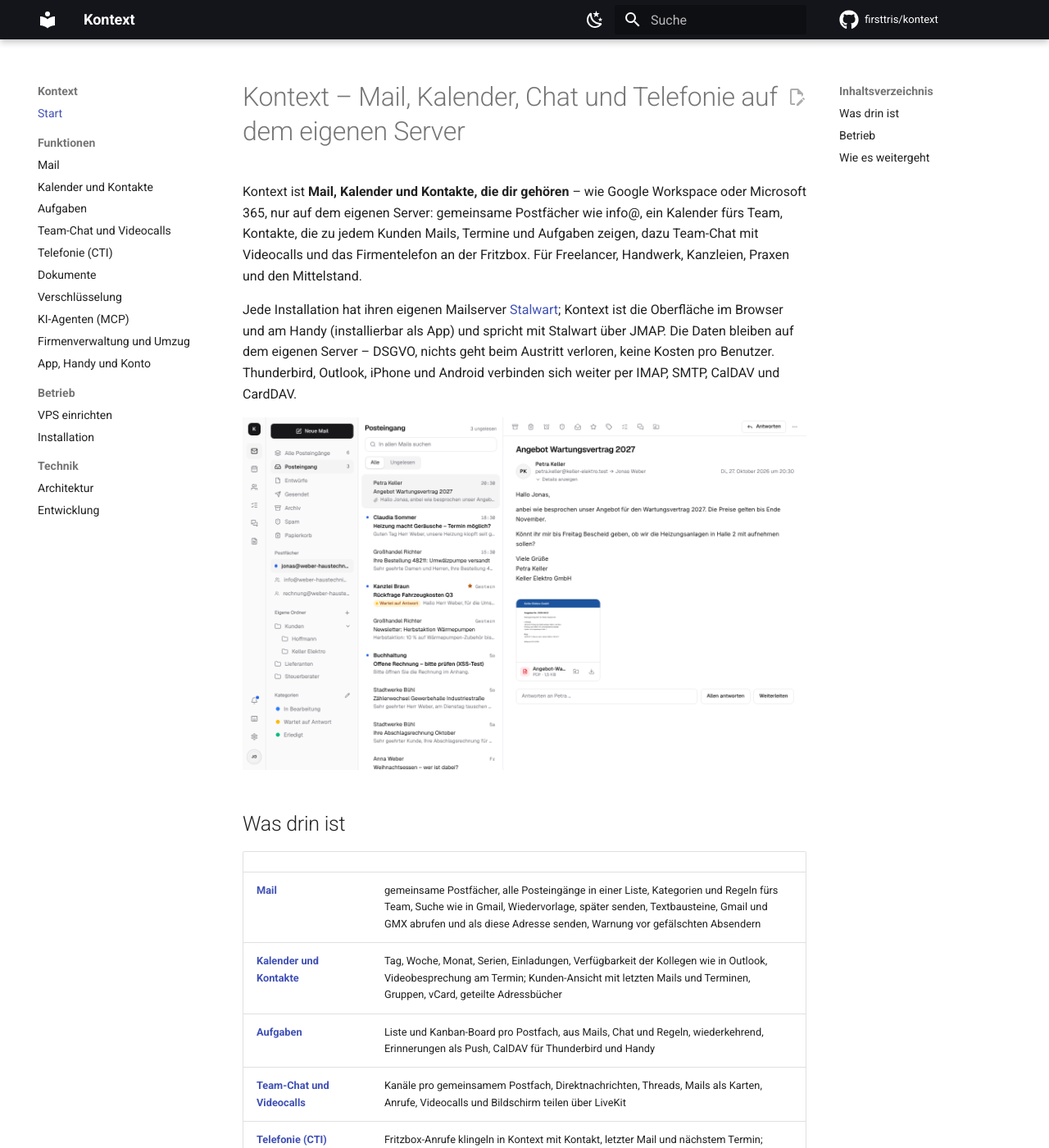
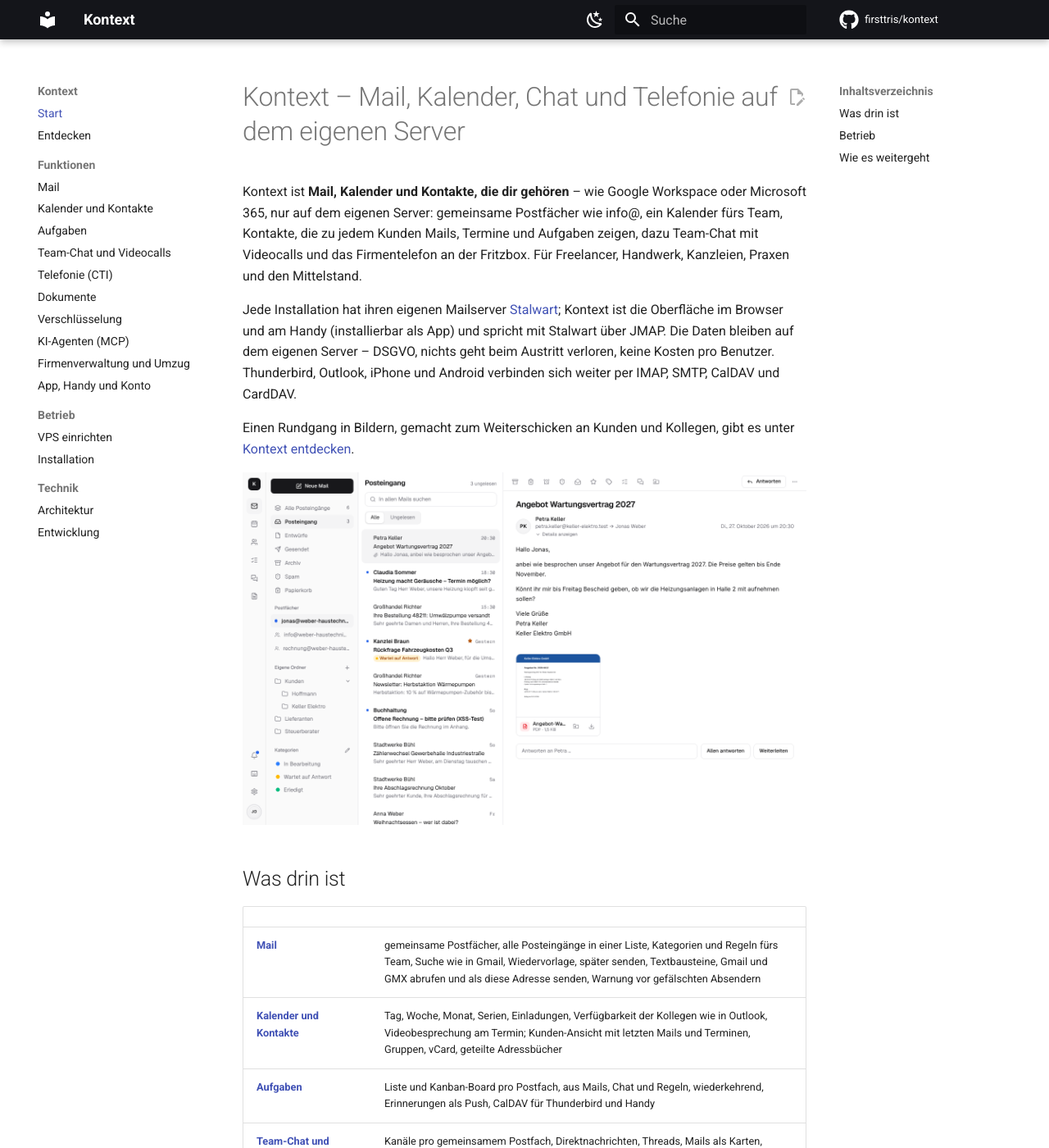
Before and after one commit to firsttris/kontext, an MkDocs documentation site: the page built from docs/index.md, in a window 1280 px wide and 1400 px high. Shown: the whole window at 82% size. Built offline with MkDocs 1.6.1 and Material for MkDocs 9.7.7, drawn with Linux system fonts in a browser that asks for light colours; comment, search, counter and statistics services are not loaded.

Commit message:
Add "Kontext entdecken", a tour in pictures to send to customers
A page in the docs with a picture for every feature and little text, without a word about
hosting: mail, shared mailboxes, writing, calendar, availability, contacts, telephony, tasks,
chat, documents (Schreibzeug's pictures), confidential sending, the company admin and the
phone. It hides the navigation and has Open Graph tags (overrides/main.html), so a link sent
by WhatsApp or mail shows a screenshot, the slogan and a line of description.

New screenshots for the features that had none: availability, confidential, the employees and
shared mailboxes settings. The screenshots project runs Chromium with LANG=de_DE.UTF-8, so date
and time fields read 28.10.2026 and 10:00.

Co-Authored-By: Claude Opus 5.5 <noreply@anthropic.com>
Claude-Session: https://claude.ai/code/session_01Y3rdfY3upUpDWEorQgot5U

```diff
--- /dev/null
+++ b/docs/assets/entdecken.css
@@ -0,0 +1,120 @@
+/* The showcase page (entdecken.md): big pictures, little text, one feature per row. */
+
+.showcase-hero {
+  text-align: center;
+  margin: 1rem 0 2.5rem;
+}
+
+.md-typeset .showcase-hero h1 {
+  margin: 0 auto 0.8rem;
+  max-width: 22em;
+  font-size: 2.3rem;
+  font-weight: 700;
+  line-height: 1.15;
+  color: var(--md-default-fg-color);
+}
+
+.showcase-hero .showcase-claim {
+  margin: 0 auto 1.4rem;
+  max-width: 36em;
+  font-size: 1.05rem;
+  color: var(--md-default-fg-color--light);
+}
+
+.showcase-shot img {
+  display: block;
+  border: 1px solid var(--md-default-fg-color--lightest);
+  border-radius: 0.6rem;
+  box-shadow: 0 0.8rem 2.4rem rgb(0 0 0 / 14%);
+}
+
+.showcase-feature {
+  display: grid;
+  grid-template-columns: minmax(0, 1fr) minmax(0, 1.7fr);
+  gap: 2.5rem;
+  align-items: center;
+  margin: 4.5rem 0;
+}
+
+.showcase-feature--flip {
+  grid-template-columns: minmax(0, 1.7fr) minmax(0, 1fr);
+}
+
+.showcase-feature--flip > :first-child {
+  order: 2;
+}
+
+.md-typeset .showcase-feature h2 {
+  margin-top: 0.2rem;
+  font-weight: 700;
+  line-height: 1.25;
+}
+
+.showcase-kicker {
+  font-size: 0.7rem;
+  font-weight: 700;
+  letter-spacing: 0.08em;
+  text-transform: uppercase;
+  color: var(--md-default-fg-color--light);
+}
+
+/* Markdown puts the pictures in one paragraph; that paragraph is the grid. */
+.md-typeset .showcase-phones > p {
+  display: grid;
+  grid-template-columns: repeat(4, minmax(0, 1fr));
+  gap: 1.2rem;
+  max-width: 46rem;
+  margin: 1.5rem auto 0;
+}
+
+.showcase-phones img {
+  border-radius: 1.4rem;
+}
+
+.showcase-cards {
+  display: grid;
+  grid-template-columns: repeat(auto-fit, minmax(14rem, 1fr));
+  gap: 1rem;
+  margin: 1.5rem 0 3rem;
+}
+
+.md-typeset .showcase-cards > div {
+  padding: 1rem 1.2rem;
+  border: 1px solid var(--md-default-fg-color--lightest);
+  border-radius: 0.6rem;
+}
+
+.md-typeset .showcase-cards p {
+  margin: 0.3rem 0 0;
+}
+
+.showcase-center {
+  text-align: center;
+}
+
+/* Phones: one column, text above its picture. */
+@media screen and (max-width: 59.99em) {
+  .showcase-feature,
+  .showcase-feature--flip {
+    grid-template-columns: minmax(0, 1fr);
+    gap: 1rem;
+    margin: 3rem 0;
+  }
+
+  .showcase-feature--flip > :first-child {
+    order: 0;
+  }
+
+  .md-typeset .showcase-phones > p {
+    grid-template-columns: repeat(2, minmax(0, 1fr));
+  }
+
+  .md-typeset .showcase-hero h1 {
+    font-size: 1.7rem;
+  }
+}
+
+.md-typeset .showcase-center h2,
+.md-typeset .showcase-hero h2 {
+  font-weight: 700;
+}
--- a/docs/index.md
+++ b/docs/index.md
@@ -18,6 +18,9 @@ Oberfläche im Browser und am Handy (installierbar als App) und spricht mit Stal
 Die Daten bleiben auf dem eigenen Server – DSGVO, nichts geht beim Austritt verloren, keine Kosten pro
 Benutzer. Thunderbird, Outlook, iPhone und Android verbinden sich weiter per IMAP, SMTP, CalDAV und
 CardDAV.
+
+Einen Rundgang in Bildern, gemacht zum Weiterschicken an Kunden und Kollegen, gibt es unter
+[Kontext entdecken](entdecken.md).
 
 ![Kontext im Browser: Posteingang mit gemeinsamen Postfächern info@ und rechnung@, Kategorien und geöffneter Mail](screenshots/mail.png)
 
--- a/mkdocs.yml
+++ b/mkdocs.yml
@@ -19,6 +19,8 @@ validation:
   anchors: warn
 theme:
   name: material
+  # Link previews for pages with an image (overrides/main.html)
+  custom_dir: overrides
   language: de
   icon:
     repo: fontawesome/brands/github
@@ -58,6 +60,8 @@ markdown_extensions:
           class: mermaid
           format: !!python/name:pymdownx.superfences.fence_code_format
   - pymdownx.details
+extra_css:
+  - assets/entdecken.css
 extra:
   social:
     - icon: fontawesome/brands/github
@@ -65,6 +69,7 @@ extra:
       name: Quellcode auf GitHub
 nav:
   - Start: index.md
+  - Entdecken: entdecken.md
   - Funktionen:
       - Mail: mail.md
       - Kalender und Kontakte: calendar-contacts.md
--- /dev/null
+++ b/overrides/main.html
@@ -0,0 +1,15 @@
+{#- Link previews (WhatsApp, Signal, Mail, LinkedIn): a page with `image:` in its front matter
+    shows that picture, its title and its description when its address is shared. -#}
+{% extends "base.html" %}
+
+{% block extrahead %}
+  {% if page and page.meta and page.meta.image %}
+    <meta property="og:type" content="website">
+    <meta property="og:site_name" content="{{ config.site_name }}">
+    <meta property="og:title" content="{{ page.meta.og_title or page.title }}">
+    <meta property="og:description" content="{{ page.meta.description }}">
+    <meta property="og:url" content="{{ page.canonical_url }}">
+    <meta property="og:image" content="{{ config.site_url }}{{ page.meta.image }}">
+    <meta name="twitter:card" content="summary_large_image">
+  {% endif %}
+{% endblock %}
```
Also changed, not shown: README.de.md (+2 -0 lines), README.md (+2 -0 lines), docs/entdecken.md (added, +283 -0 lines), playwright.config.ts (+6 -1 lines), docs/screenshots/availability.png (added), docs/screenshots/confidential.png (added), docs/screenshots/settings-employees.png (added), docs/screenshots/settings-mailboxes.png (added), 2 other files.
